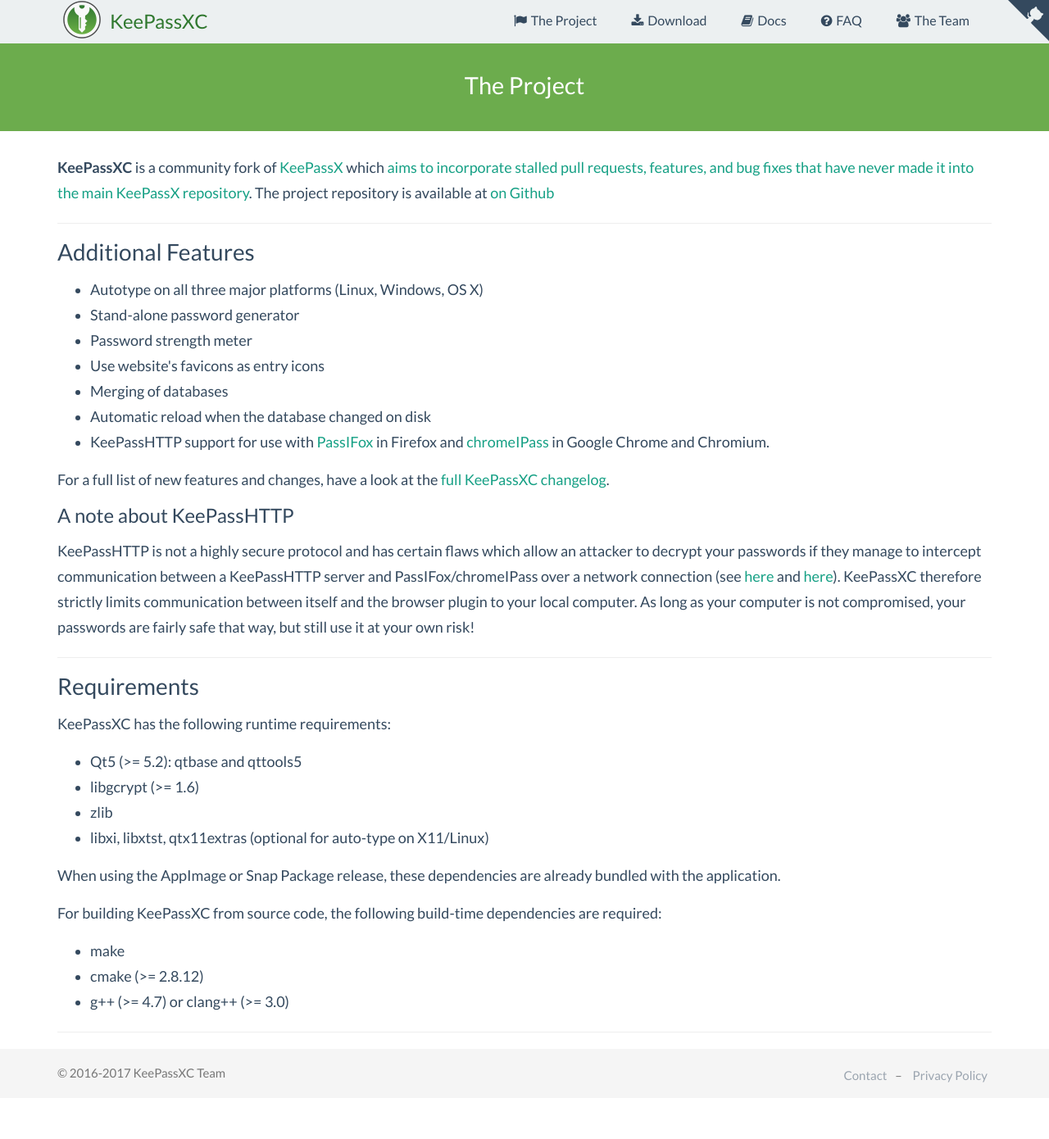
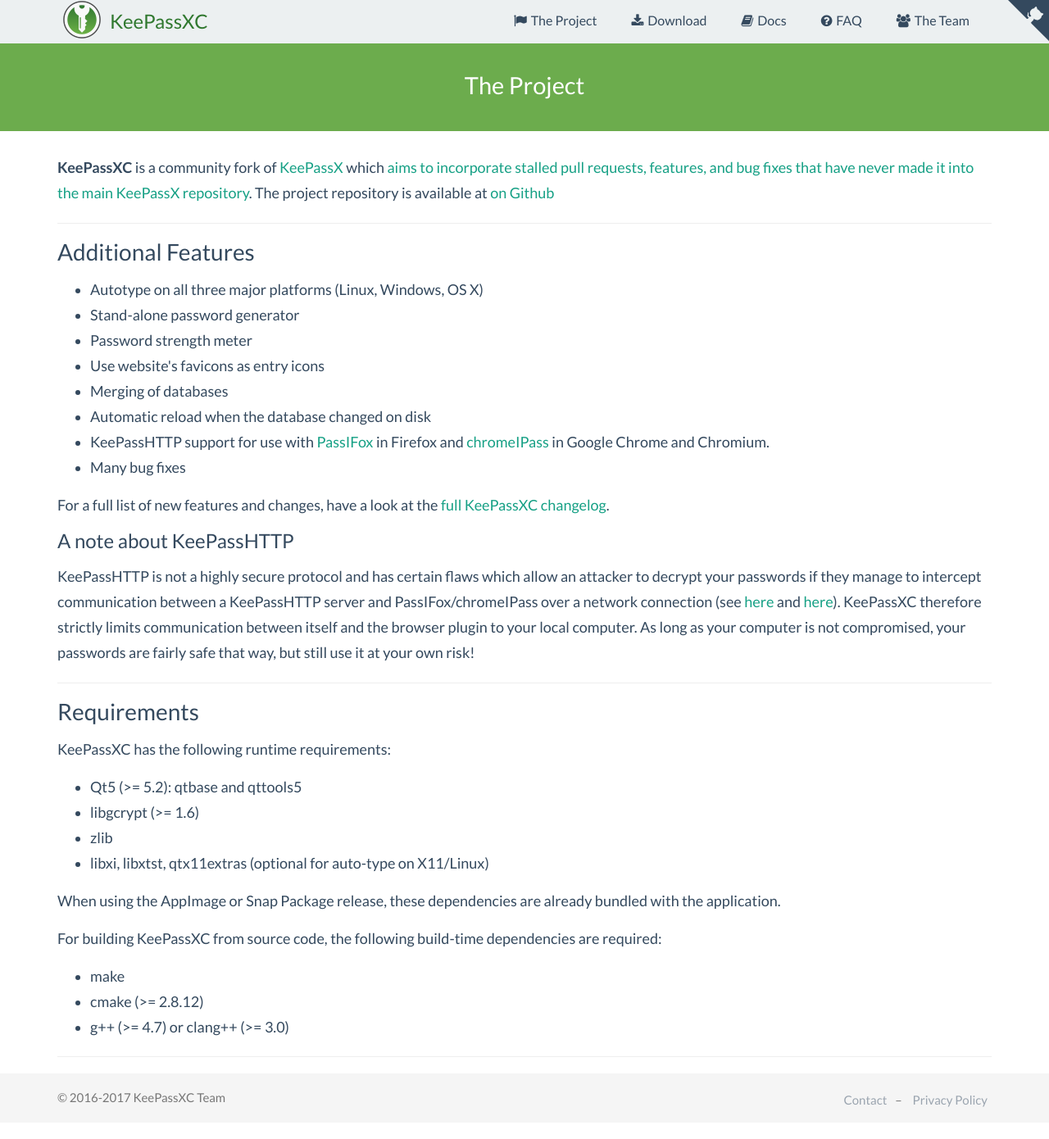
Before and after one commit to keepassxreboot/keepassxc-org, a Jekyll site: the page built from project.html, in a window 1280 px wide and 1391 px high. Shown: the whole window at 82% size. Built offline with Jekyll 4.4.1, drawn with Linux system fonts in a browser that asks for light colours; comment, search, counter and statistics services are not loaded.

Commit message:
Update feature list

```diff
--- a/project.html
+++ b/project.html
@@ -20,7 +20,8 @@
     <li>Merging of databases
     <li>Automatic reload when the database changed on disk
     <li>KeePassHTTP support for use with <a href="https://addons.mozilla.org/en-us/firefox/addon/passifox/">PassIFox</a> in Firefox and
-  <a href="https://chrome.google.com/webstore/detail/chromeipass/ompiailgknfdndiefoaoiligalphfdae">chromeIPass</a> in Google Chrome and Chromium.
+        <a href="https://chrome.google.com/webstore/detail/chromeipass/ompiailgknfdndiefoaoiligalphfdae">chromeIPass</a> in Google Chrome and Chromium.
+    <li>Many bug fixes
   </ul>
 
   <div>For a full list of new features and changes, have a look at the <a href="https://github.com/keepassxreboot/keepassxc/blob/master/CHANGELOG">full KeePassXC changelog</a>.</div>
```
